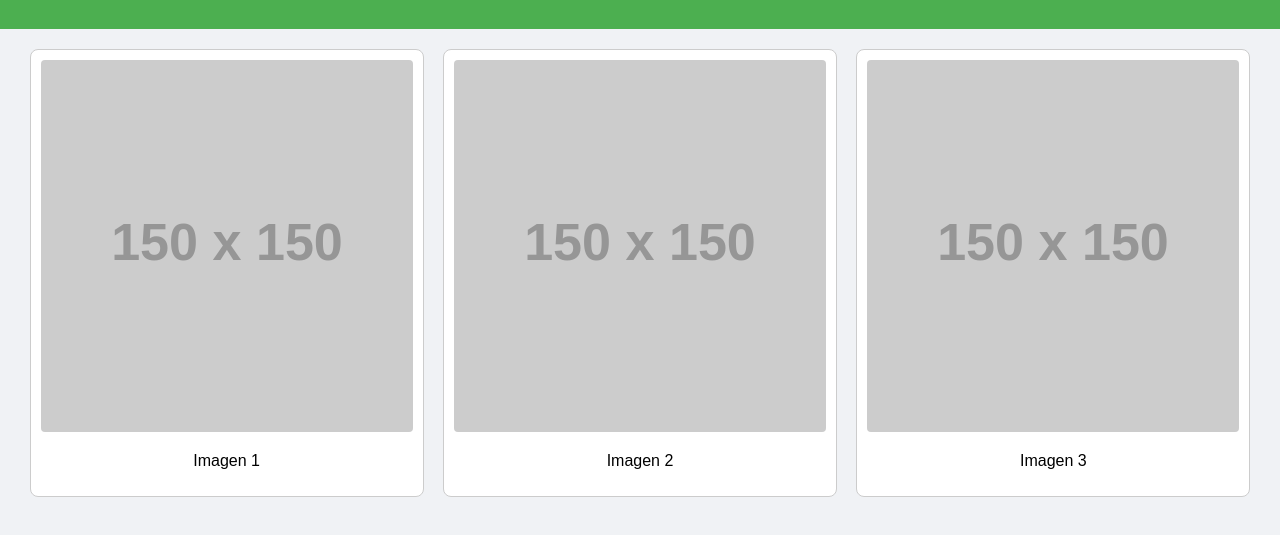
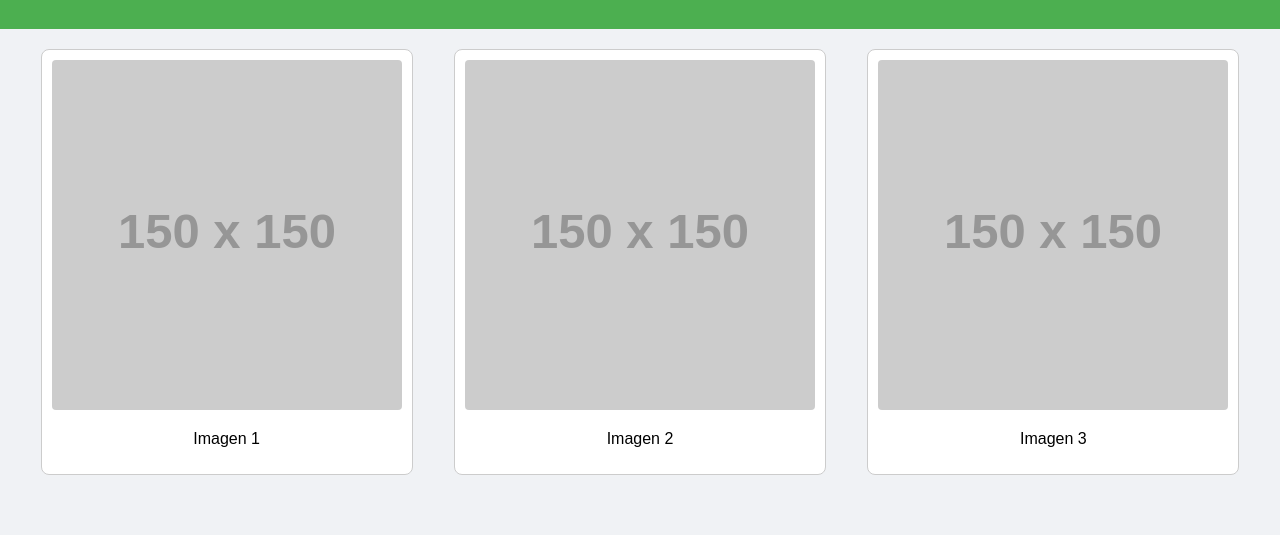
Before and after one commit to Leo07102004/DisArq-FrontendProyecto-BarraganGomezMontoya, a plain HTML site: page home.html in a window 1280 px wide. Shown: the part 71-606 px from the top of the page. Drawn offline with Linux system fonts and the light colour scheme; placeholder pictures from the web are drawn by us.

Commit message:
Update home.html

```diff
--- a/home.html
+++ b/home.html
@@ -1,41 +1,10 @@
-<!-- home.html -->
 <!DOCTYPE html>
 <html lang="es">
 <head>
     <meta charset="UTF-8">
     <meta name="viewport" content="width=device-width, initial-scale=1.0">
     <title>Página de Inicio</title>
-    <style>
-        body {
-            font-family: Arial, sans-serif;
-            background-color: #f0f2f5;
-            margin: 0;
-            padding: 0;
-        }
-        header {
-            background-color: #4CAF50;
-            color: white;
-            padding: 10px 20px;
-            text-align: center;
-        }
-        .gallery {
-            display: flex;
-            justify-content: space-around;
-            margin: 20px;
-        }
-        .image {
-            background-color: white;
-            border: 1px solid #ccc;
-            border-radius: 8px;
-            padding: 10px;
-            text-align: center;
-            width: 30%;
-        }
-        img {
-            width: 100%;
-            border-radius: 4px;
-        }
-    </style>
+    <link rel="stylesheet" href="styles_home.css"> <!-- Enlace al CSS -->
 </head>
 <body>
     <header>
```
